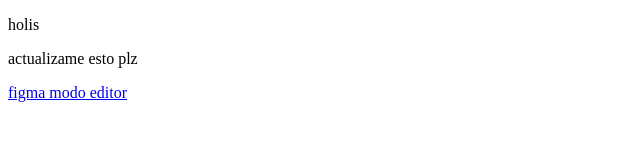
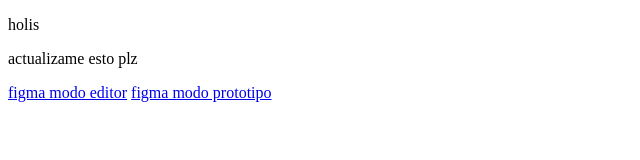
Before and after one commit to LautaroSan/prueba, a plain HTML site: page index.html in a window 1280 px wide. Shown: the whole page, without its empty margins (0-640 px from the left). Drawn offline with Linux system fonts and the light colour scheme.

Commit message:
agrego figma prototipo

```diff
--- a/index.html
+++ b/index.html
@@ -10,5 +10,6 @@
     <p>holis</p>
     <p>actualizame esto plz</p>
     <a href="https://www.figma.com/file/294eass7uuA8MlF9JHRDml/Entregable1?node-id=0%3A1"> figma modo editor</a>
+    <a href="https://www.figma.com/proto/294eass7uuA8MlF9JHRDml/Entregable1?node-id=87%3A501&scaling=min-zoom&page-id=87%3A500&starting-point-node-id=87%3A501">figma modo prototipo</a>
 </body>
 </html>
```
